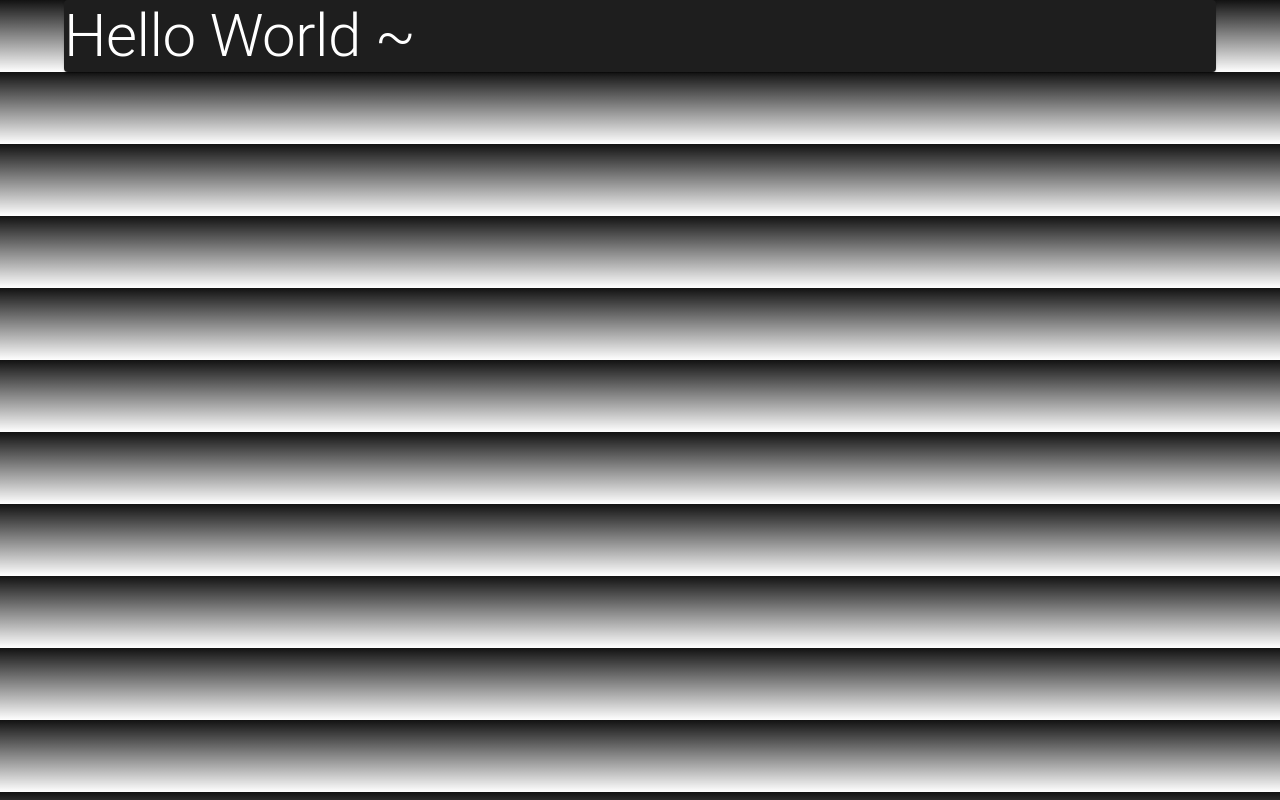
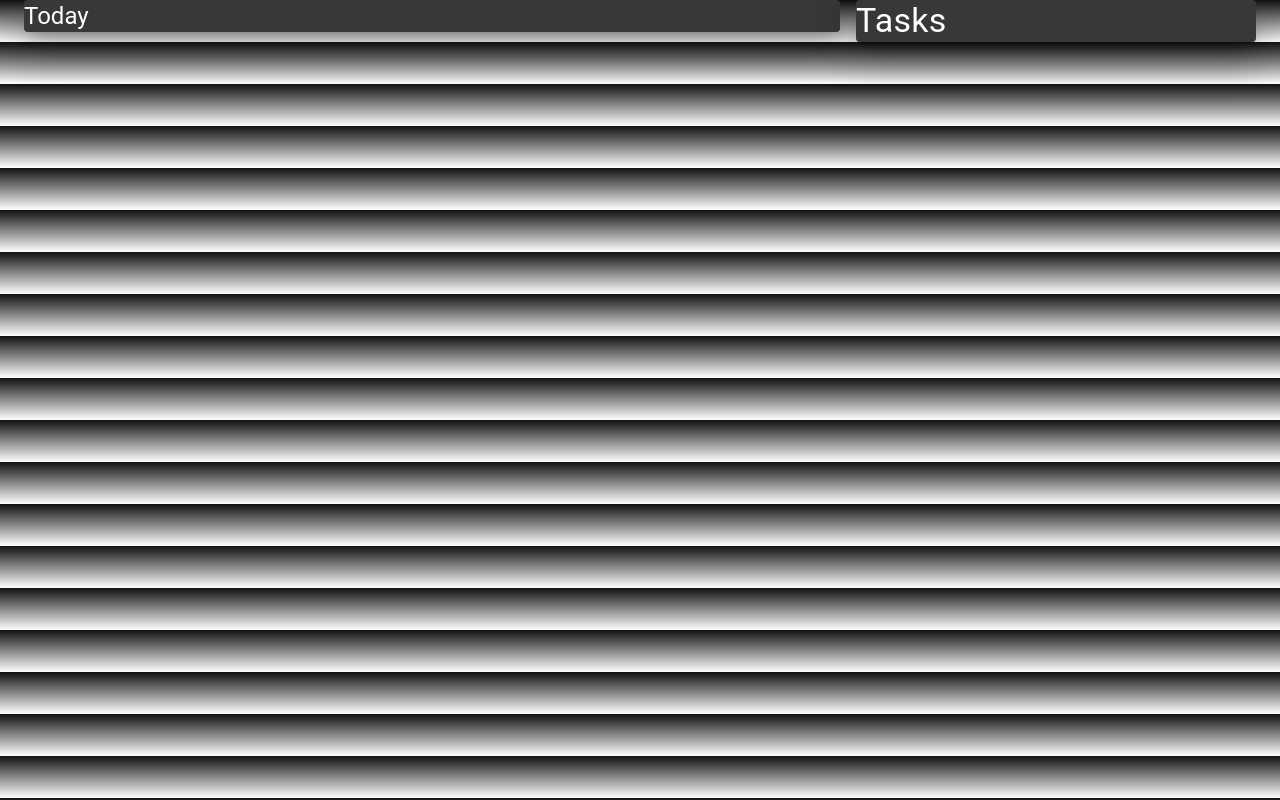
Before and after one commit to lukasbuehler/planner, a Next.js app: page / in a window 1280 px wide. Built offline with nearby package versions, Linux system fonts and the light colour scheme.

Commit message:
started with layout

```diff
--- a/app/page.tsx
+++ b/app/page.tsx
@@ -3,7 +3,10 @@
 import Box from "@mui/material/Box";
 import Card from "@mui/material/Card";
 import Container from "@mui/material/Container";
+import Grid from "@mui/material/Grid";
+import Item from "@mui/material/Grid";
 import Typography from "@mui/material/Typography";
+import Paper from "@mui/material/Paper";
 
 // dark mode
 import { ThemeProvider, createTheme } from "@mui/material/styles";
@@ -20,12 +23,37 @@ export default function Home() {
     <ThemeProvider theme={darkTheme}>
       <CssBaseline />
       <main>
-        <Container>
-          <Box>
-            <Card>
-              <Typography variant="h2">Hello World ~</Typography>
-            </Card>
-          </Box>
+        <Container maxWidth={false}>
+          {" "}
+          {/* no maximum width */}
+          <Grid container spacing={2}>
+            <Grid item sx={{ display: { xl: "block", xs: "none" } }} xl={3}>
+              <Item>
+                <Paper elevation={24}>
+                  <Typography variant="h5">Projects</Typography>
+                </Paper>
+              </Item>
+            </Grid>
+            <Grid item xs={12} md={8} xl={6}>
+              <Item>
+                <Paper elevation={24}>
+                  <Typography variant="h5">Today</Typography>
+                </Paper>
+              </Item>
+            </Grid>
+            <Grid
+              item
+              sx={{ display: { md: "block", xs: "none" } }}
+              md={4}
+              xl={3}
+            >
+              <Item>
+                <Paper elevation={24}>
+                  <Typography variant="h4">Tasks</Typography>
+                </Paper>
+              </Item>
+            </Grid>
+          </Grid>
         </Container>
       </main>
     </ThemeProvider>
```
Also changed, not shown: app/calendar/day/layout.tsx (deleted), app/calendar/day/page.tsx (deleted).
